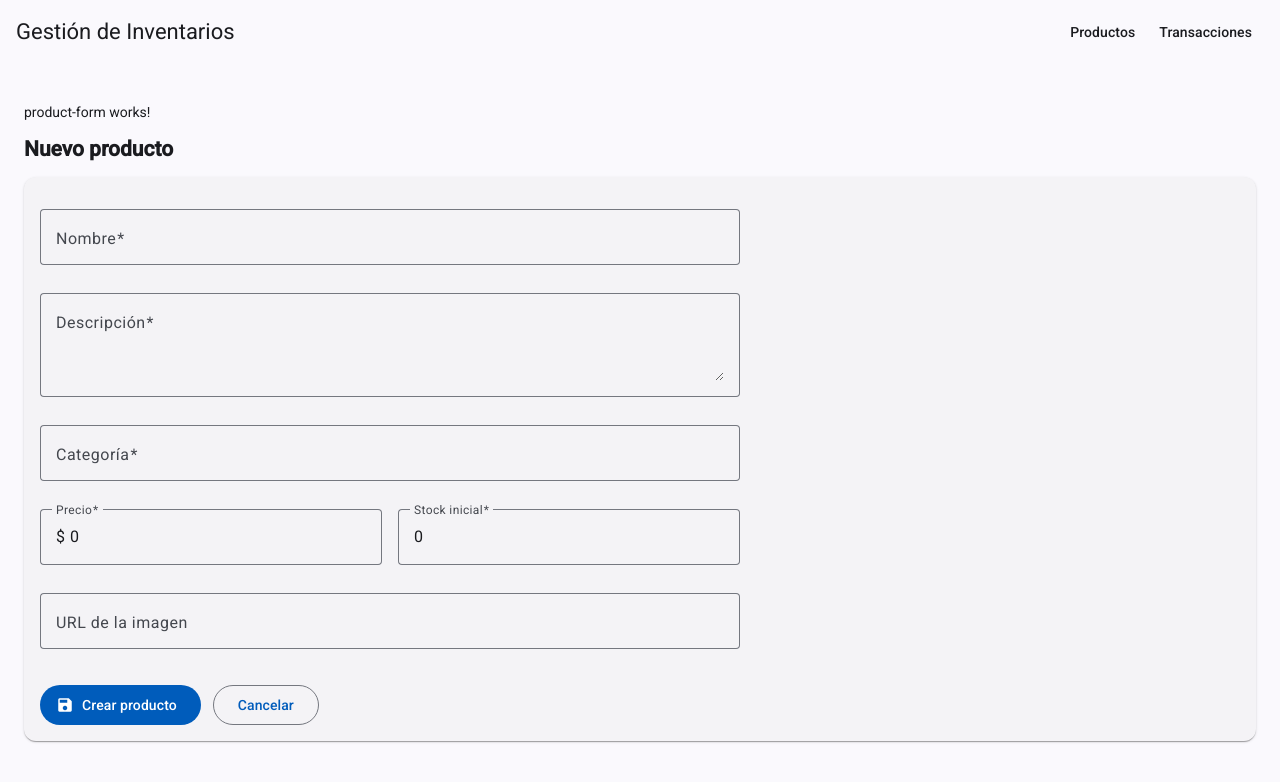
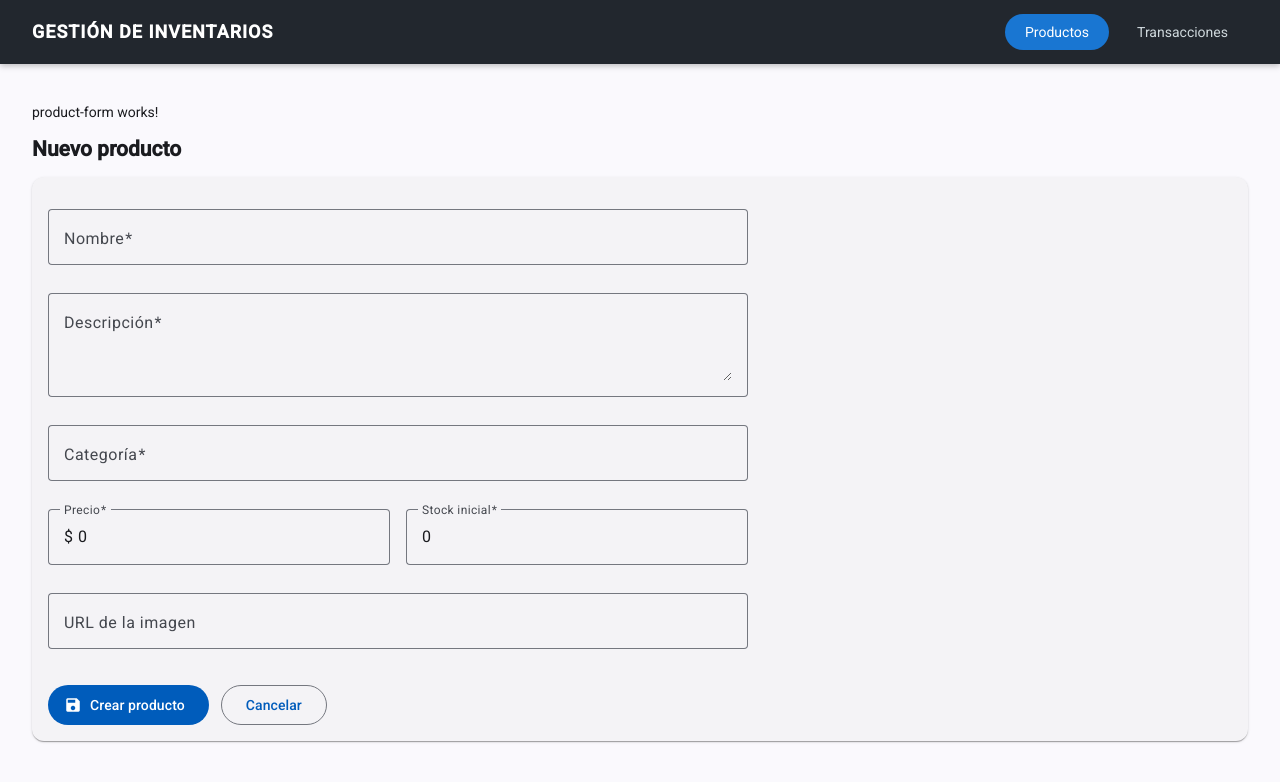
Before and after one commit to itapia902/inventory-management-project, an Angular app in the folder frontend/inventory-app/: page /productos/nuevo in a window 1280 px wide. Shown: the top 782 px of the page. Built offline with nearby package versions, Linux system fonts and the light colour scheme.

Commit message:
fix bug in main view

```diff
--- a/frontend/inventory-app/src/app/app.html
+++ b/frontend/inventory-app/src/app/app.html
@@ -1,10 +1,12 @@
-<mat-toolbar color="primary">
-  <span>Gestión de Inventarios</span>
-  <span class="spacer"></span>
-  <a mat-button routerLink="/productos">Productos</a>
-  <a mat-button routerLink="/transacciones">Transacciones</a>
-</mat-toolbar>
+<header class="navbar">
+  <span class="brand">GESTIÓN DE INVENTARIOS</span>
 
-<main class="container">
+  <nav class="nav-links">
+    <a routerLink="/productos" routerLinkActive="active">Productos</a>
+    <a routerLink="/transacciones" routerLinkActive="active">Transacciones</a>
+  </nav>
+</header>
+
+<main class="content">
   <router-outlet />
 </main>
--- a/frontend/inventory-app/src/app/app.scss
+++ b/frontend/inventory-app/src/app/app.scss
@@ -7,3 +7,50 @@
   max-width: 1400px;
   margin: 0 auto;
 }
+.navbar {
+  display: flex;
+  align-items: center;
+  justify-content: space-between;
+  height: 64px;
+  padding: 0 32px;
+  background: #22272e;
+  position: sticky;
+  top: 0;
+  z-index: 100;
+  box-shadow: 0 2px 6px rgba(0, 0, 0, 0.25);
+}
+
+.brand {
+  color: #ffffff;
+  font-size: 18px;
+  font-weight: 700;
+  letter-spacing: 1px;
+}
+
+.nav-links {
+  display: flex;
+  gap: 8px;
+}
+
+.nav-links a {
+  color: #cfd8dc;
+  text-decoration: none;
+  font-size: 14px;
+  padding: 8px 20px;
+  border-radius: 20px;
+  transition: background 0.2s, color 0.2s;
+}
+
+.nav-links a:hover {
+  color: #ffffff;
+  background: rgba(255, 255, 255, 0.1);
+}
+
+.nav-links a.active {
+  background: #1976d2;
+  color: #ffffff;
+}
+
+.content {
+  padding: 24px 32px;
+}
--- a/frontend/inventory-app/src/app/app.ts
+++ b/frontend/inventory-app/src/app/app.ts
@@ -1,11 +1,9 @@
 import { Component } from '@angular/core';
-import { RouterLink, RouterOutlet } from '@angular/router';
-import { MatToolbarModule } from '@angular/material/toolbar';
-import { MatButtonModule } from '@angular/material/button';
+import { RouterLink, RouterLinkActive, RouterOutlet } from '@angular/router';
 
 @Component({
   selector: 'app-root',
-  imports: [RouterOutlet, RouterLink, MatToolbarModule, MatButtonModule],
+  imports: [RouterOutlet, RouterLink, RouterLinkActive],
   templateUrl: './app.html',
   styleUrl: './app.scss'
 })
```
